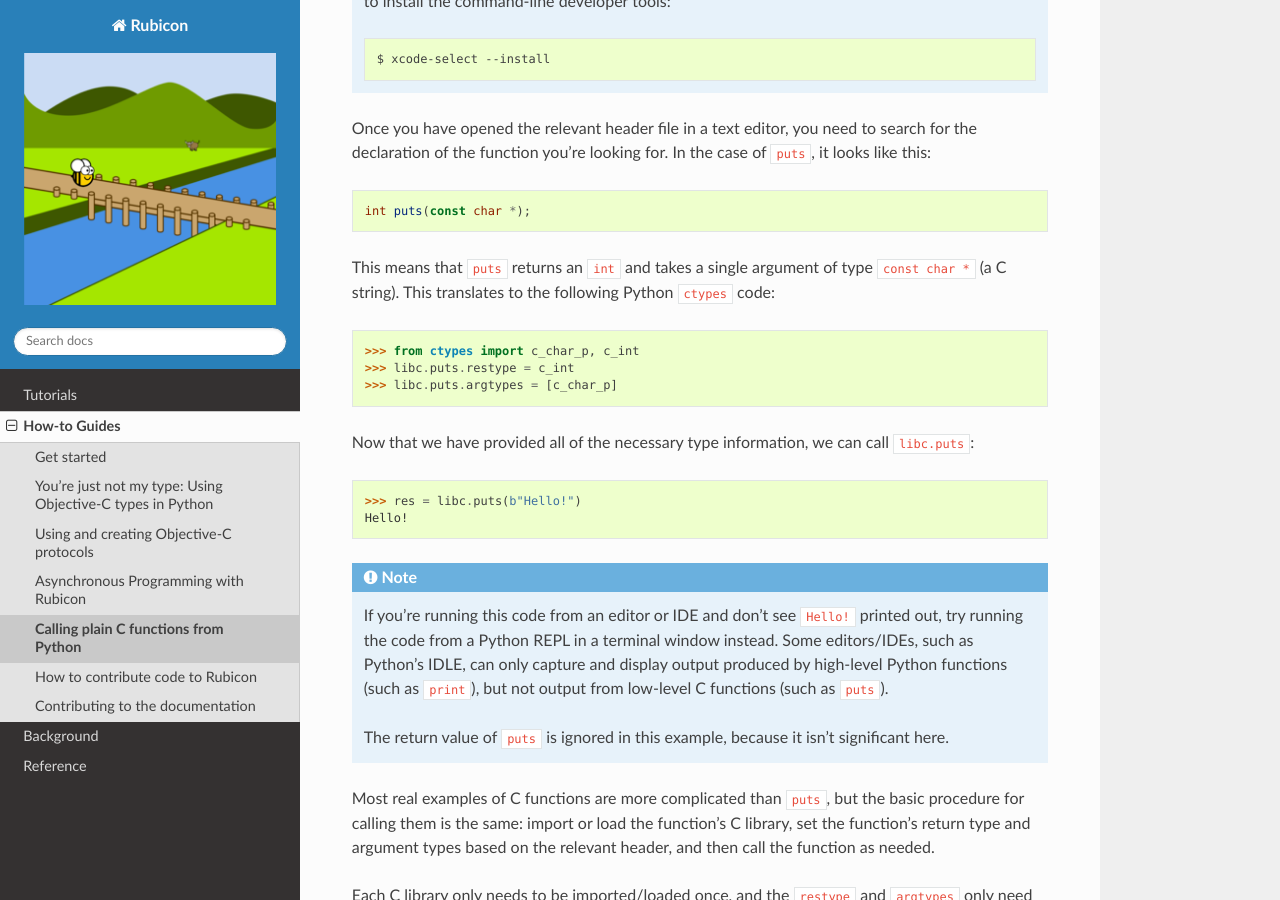
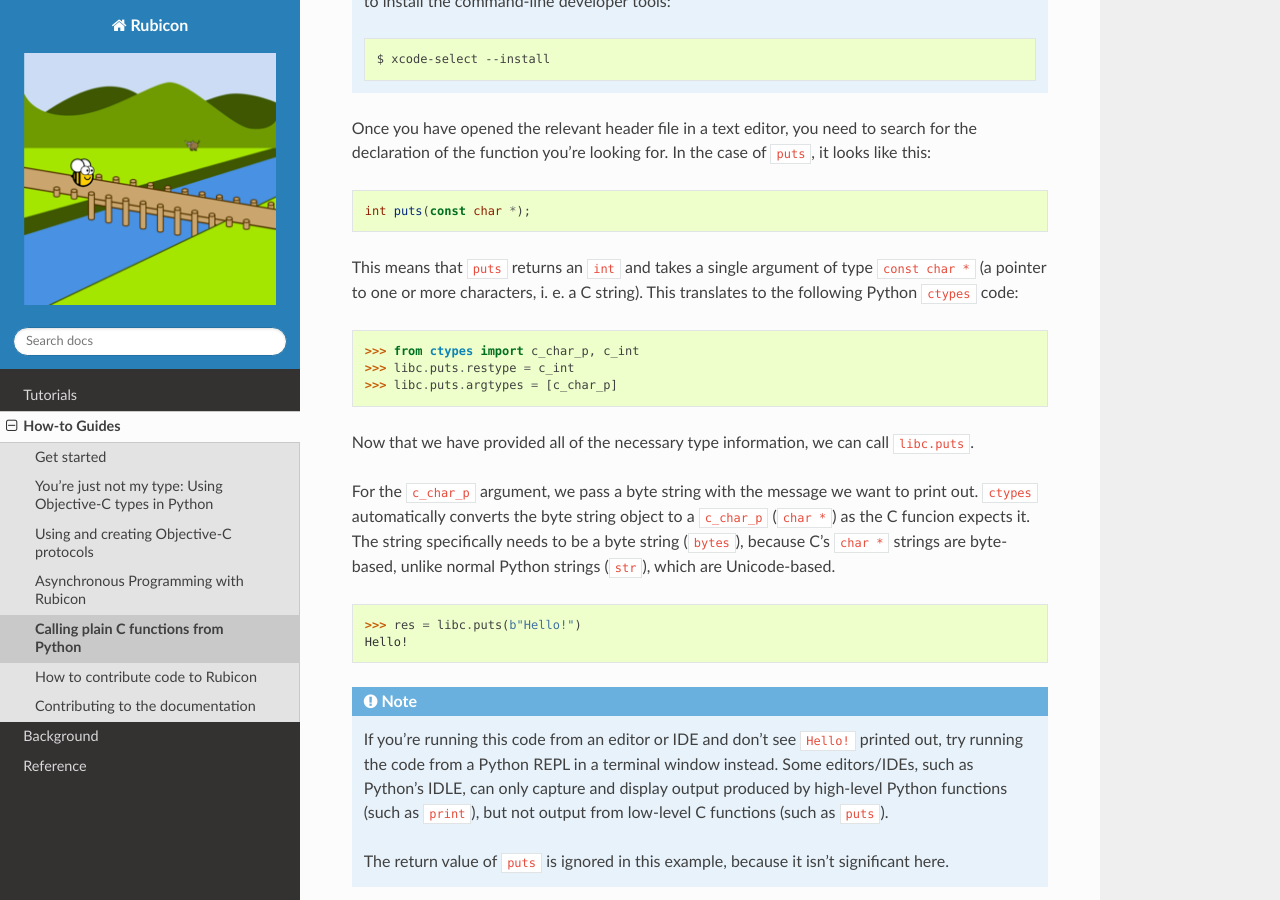
Before and after one commit to beeware/rubicon-objc, a Sphinx documentation site: the page built from docs/how-to/c-functions.rst, in a window 1280 px wide and 900 px high, scrolled down 1589 px. Built offline with Sphinx 7.4.7 and the Read the Docs theme 2.0.0, drawn with Linux system fonts in a browser that asks for light colours.

Commit message:
Add more explanation about how C strings work in puts example

```diff
--- a/docs/how-to/c-functions.rst
+++ b/docs/how-to/c-functions.rst
@@ -63,7 +63,7 @@ Once you have opened the relevant header file in a text editor, you need to sear
 
     int puts(const char *);
 
-This means that ``puts`` returns an ``int`` and takes a single argument of type ``const char *`` (a C string). This translates to the following Python ``ctypes`` code:
+This means that ``puts`` returns an ``int`` and takes a single argument of type ``const char *`` (a pointer to one or more characters, i. e. a C string). This translates to the following Python ``ctypes`` code:
 
 .. code-block:: python
 
@@ -71,7 +71,9 @@ This means that ``puts`` returns an ``int`` and takes a single argument of type
     >>> libc.puts.restype = c_int
     >>> libc.puts.argtypes = [c_char_p]
 
-Now that we have provided all of the necessary type information, we can call ``libc.puts``:
+Now that we have provided all of the necessary type information, we can call ``libc.puts``.
+
+For the ``c_char_p`` argument, we pass a byte string with the message we want to print out. ``ctypes`` automatically converts the byte string object to a ``c_char_p`` (``char *``) as the C funcion expects it. The string specifically needs to be a byte string (``bytes``), because C's ``char *`` strings are byte-based, unlike normal Python strings (``str``), which are Unicode-based.
 
 .. code-block:: python
 
```
